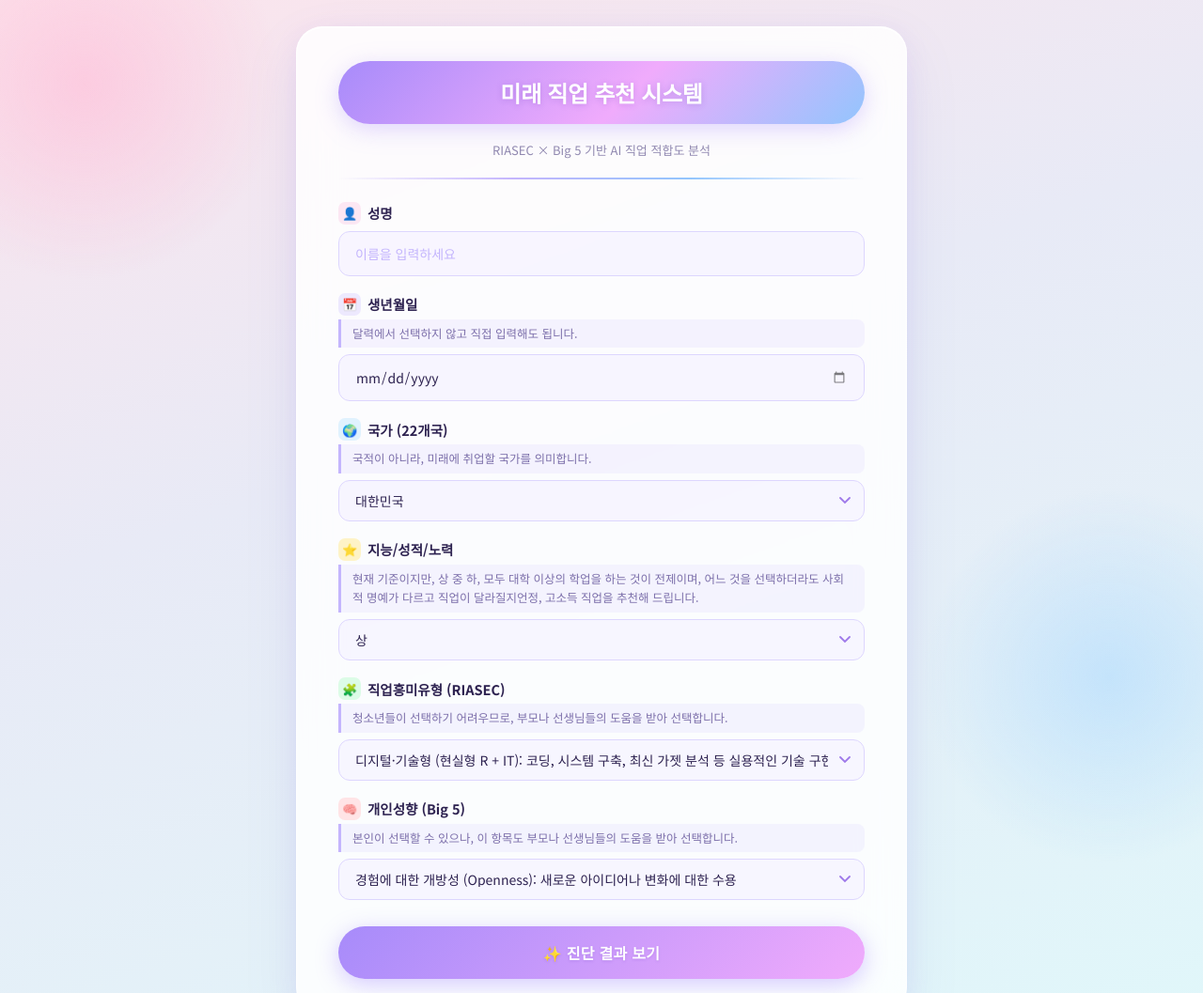
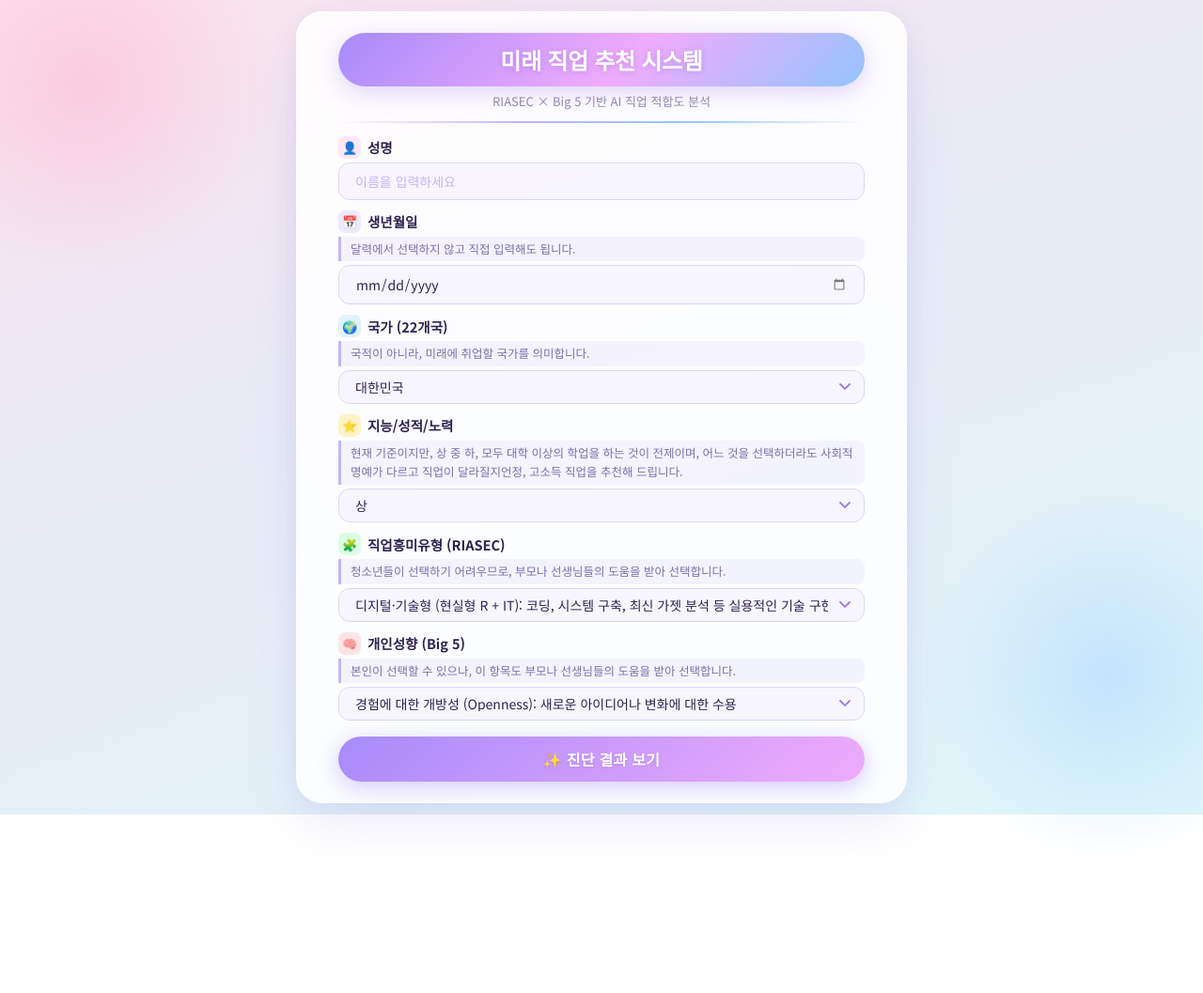
Before and after one commit to DongSoo-520503/1-future_job, a website: page index.html in a window 1280 px wide. Shown: the top 1057 px of the page at 94% size. After the commit the page ends 867 px from the top, so only its background shows below. Drawn offline with Linux system fonts and the light colour scheme.

Commit message:
Adjust padding and margins for layout consistency

```diff
--- a/index.html
+++ b/index.html
@@ -14,7 +14,7 @@
             display: flex;
             justify-content: center;
             align-items: center;
-            padding: 28px 16px;
+            padding: 12px 16px;
             position: relative;
             overflow-x: hidden;
         }
@@ -42,7 +42,7 @@
             -webkit-backdrop-filter: blur(24px);
             border: 1px solid rgba(255,255,255,0.95);
             border-radius: 28px;
-            padding: 36px 44px 36px;
+            padding: 22px 44px 22px;
             width: 100%;
             max-width: 650px;
             box-shadow:
@@ -61,9 +61,9 @@
         .title-box {
             background: linear-gradient(135deg, #a78bfa 0%, #f0abfc 55%, #93c5fd 100%);
             border-radius: 50px;
-            padding: 16px 36px;
+            padding: 11px 36px;
             text-align: center;
-            margin-bottom: 28px;
+            margin-bottom: 10px;
             box-shadow: 0 6px 24px rgba(167,139,250,0.35);
         }
         .title-box h1 {
@@ -77,18 +77,18 @@
         .divider {
             height: 1.5px;
             background: linear-gradient(90deg, transparent, #c4b5fd, #93c5fd, transparent);
-            margin-bottom: 24px;
+            margin-bottom: 14px;
             border-radius: 2px;
         }
 
         /* ── 폼 그룹 ── */
         .form-group {
-            margin-bottom: 18px;
+            margin-bottom: 11px;
         }
 
         label {
             display: block;
-            margin-bottom: 7px;
+            margin-bottom: 4px;
         }
         .label-main {
             font-size: 14.5px;
@@ -114,7 +114,7 @@
             color: #7c6faa;
             background: rgba(167,139,250,0.09);
             border-left: 3px solid #c4b5fd;
-            padding: 5px 12px;
+            padding: 3px 10px;
             border-radius: 0 8px 8px 0;
             line-height: 1.65;
         }
@@ -131,7 +131,7 @@
         input[type="date"],
         select {
             width: 100%;
-            padding: 13px 17px;
+            padding: 9px 17px;
             background: rgba(245,243,255,0.7);
             border: 1.5px solid #ddd6fe;
             border-radius: 12px;
@@ -168,8 +168,8 @@
         /* ── 버튼 ── */
         .submit-btn {
             width: 100%;
-            padding: 16px;
-            margin-top: 10px;
+            padding: 12px;
+            margin-top: 6px;
             background: linear-gradient(135deg, #a78bfa 0%, #f0abfc 50%, #93c5fd 100%);
             background-size: 200% 200%;
             border: none;
@@ -206,7 +206,7 @@
         <div class="title-box">
             <h1>미래 직업 추천 시스템</h1>
         </div>
-        <p style="text-align:center; font-size:13px; color:#9189b0; margin-bottom:20px; margin-top:-10px;">RIASEC × Big 5 기반 AI 직업 적합도 분석</p>
+        <p style="text-align:center; font-size:13px; color:#9189b0; margin-bottom:12px; margin-top:-4px;">RIASEC × Big 5 기반 AI 직업 적합도 분석</p>
 
         <div class="divider"></div>
 
```
